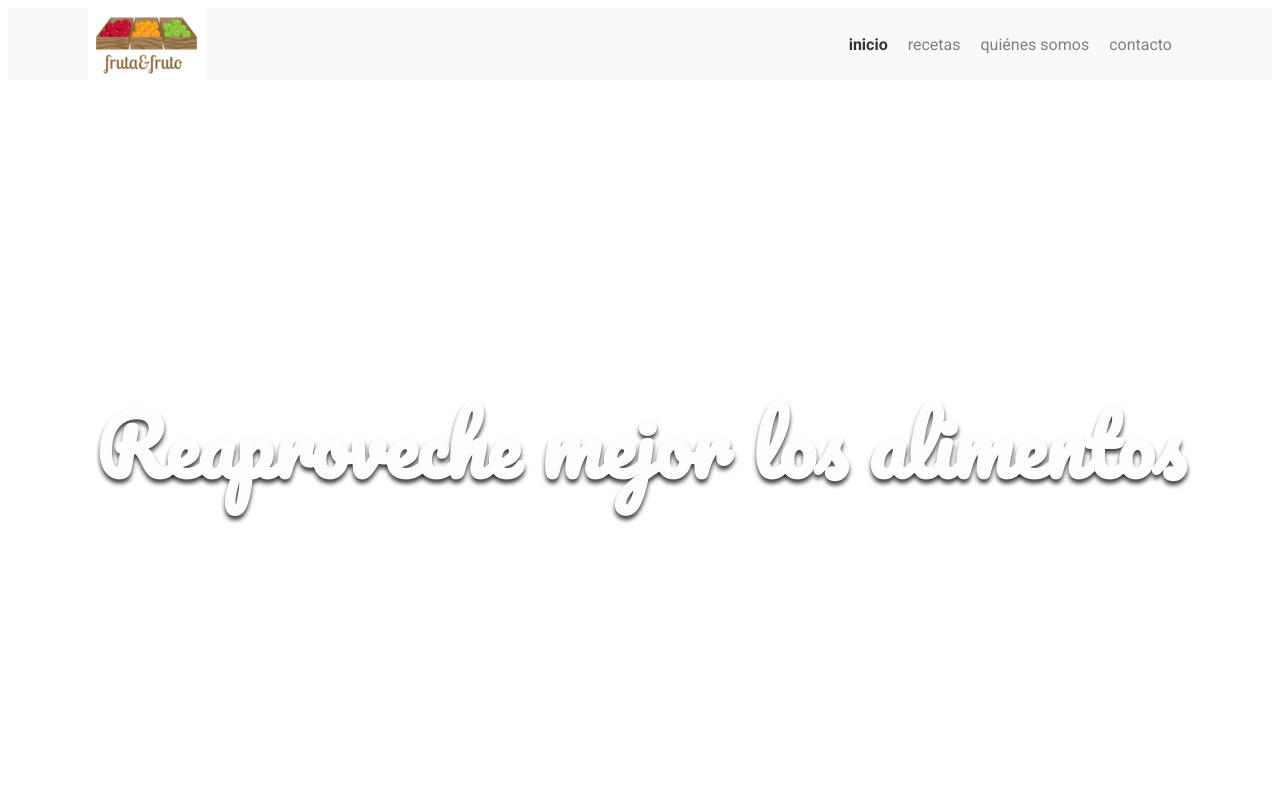
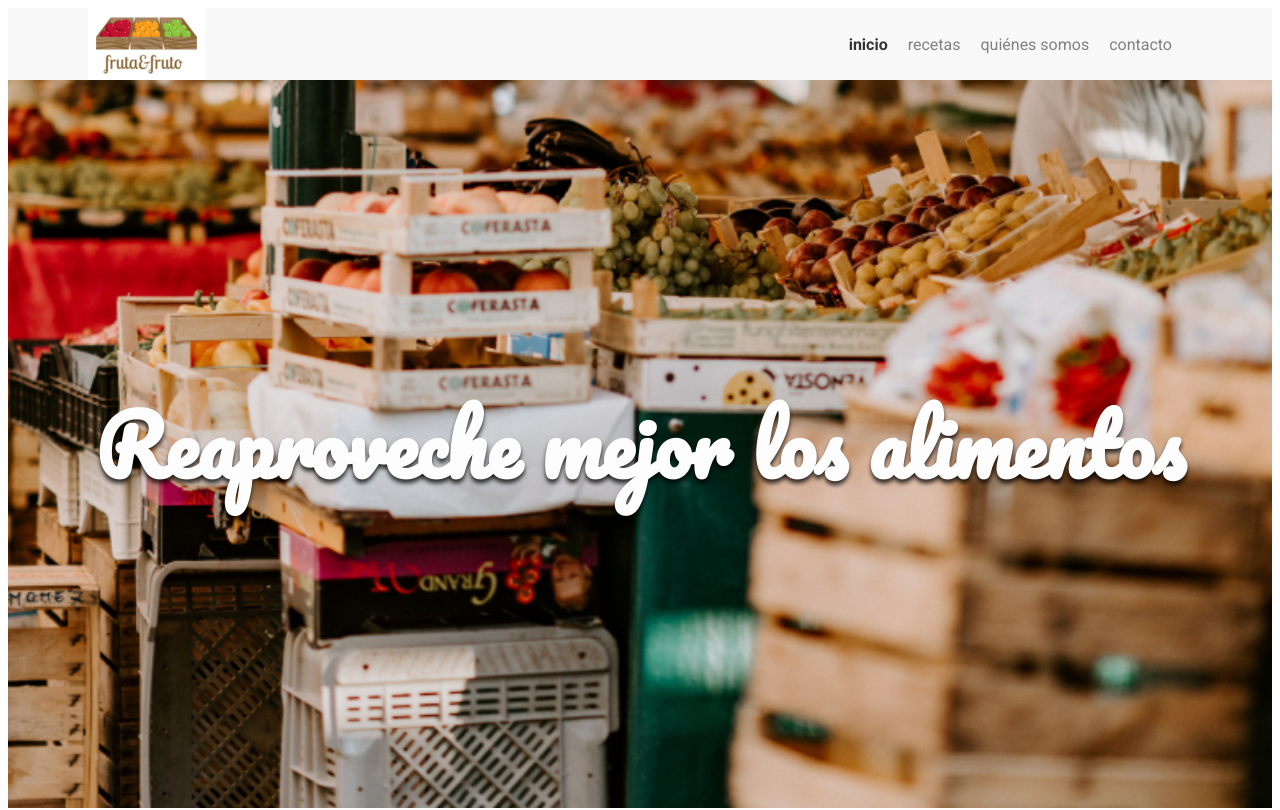
Before and after one commit to BarLen738/Blog_Recetas, a plain HTML site: page index.html in a window 1280 px wide. Shown: the top 810 px of the page. Drawn offline with Linux system fonts and the light colour scheme; files whose address does not match are found by name.

Commit message:
Fixed banner__imagen.css

```diff
--- a/assets/css/banner/banner__imagen.css
+++ b/assets/css/banner/banner__imagen.css
@@ -1,7 +1,7 @@
 .banner__imagen {
 
     width: 100%;
-    background: url("<Blog_Recetas>/assets/img/banner.jpg") no-repeat center/cover;
+    background: url("/Blog_Recetas/assets/img/banner.jpg") no-repeat center/cover;
 }
 
 @media screen and (min-width: 0) {
```
